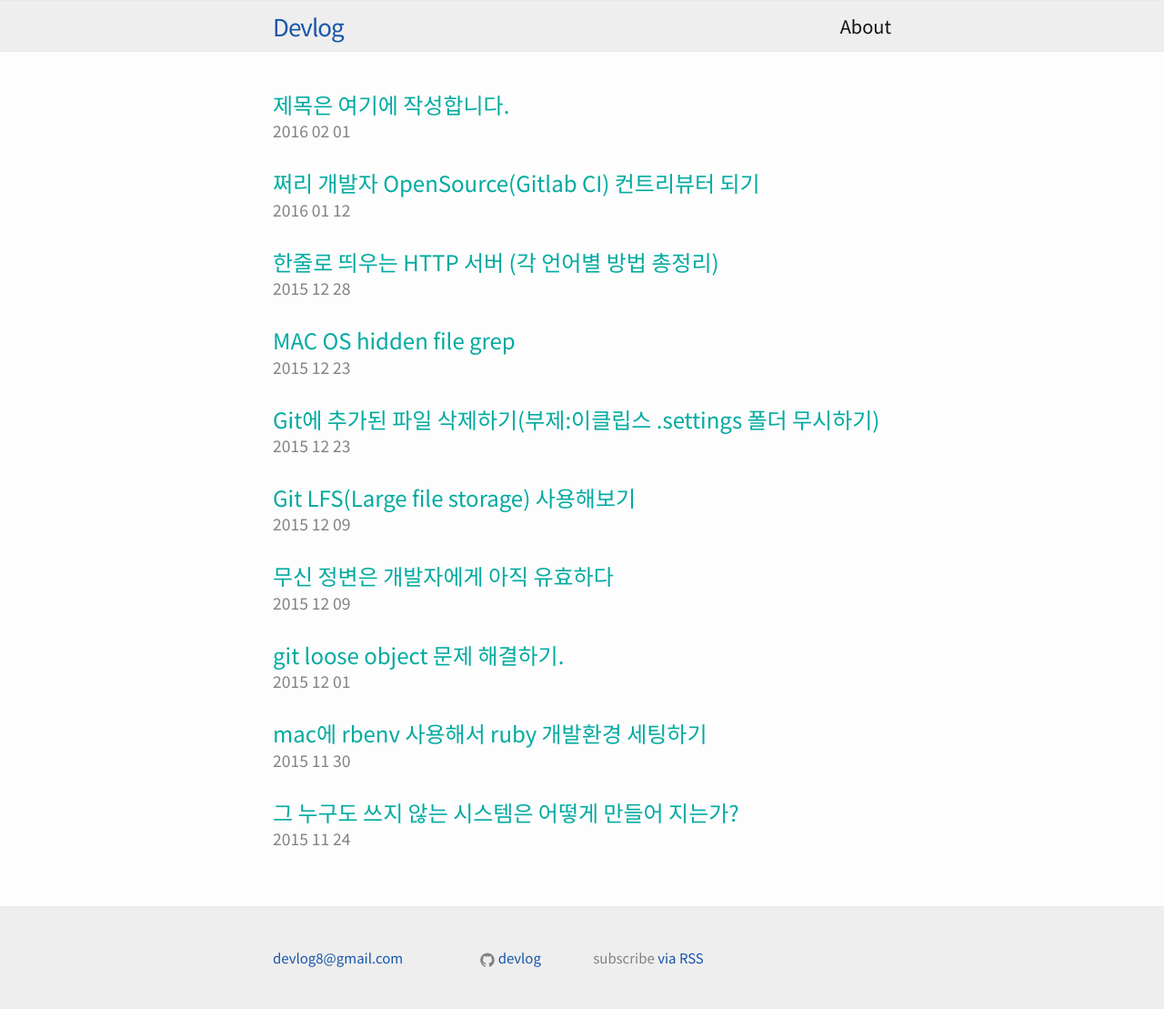
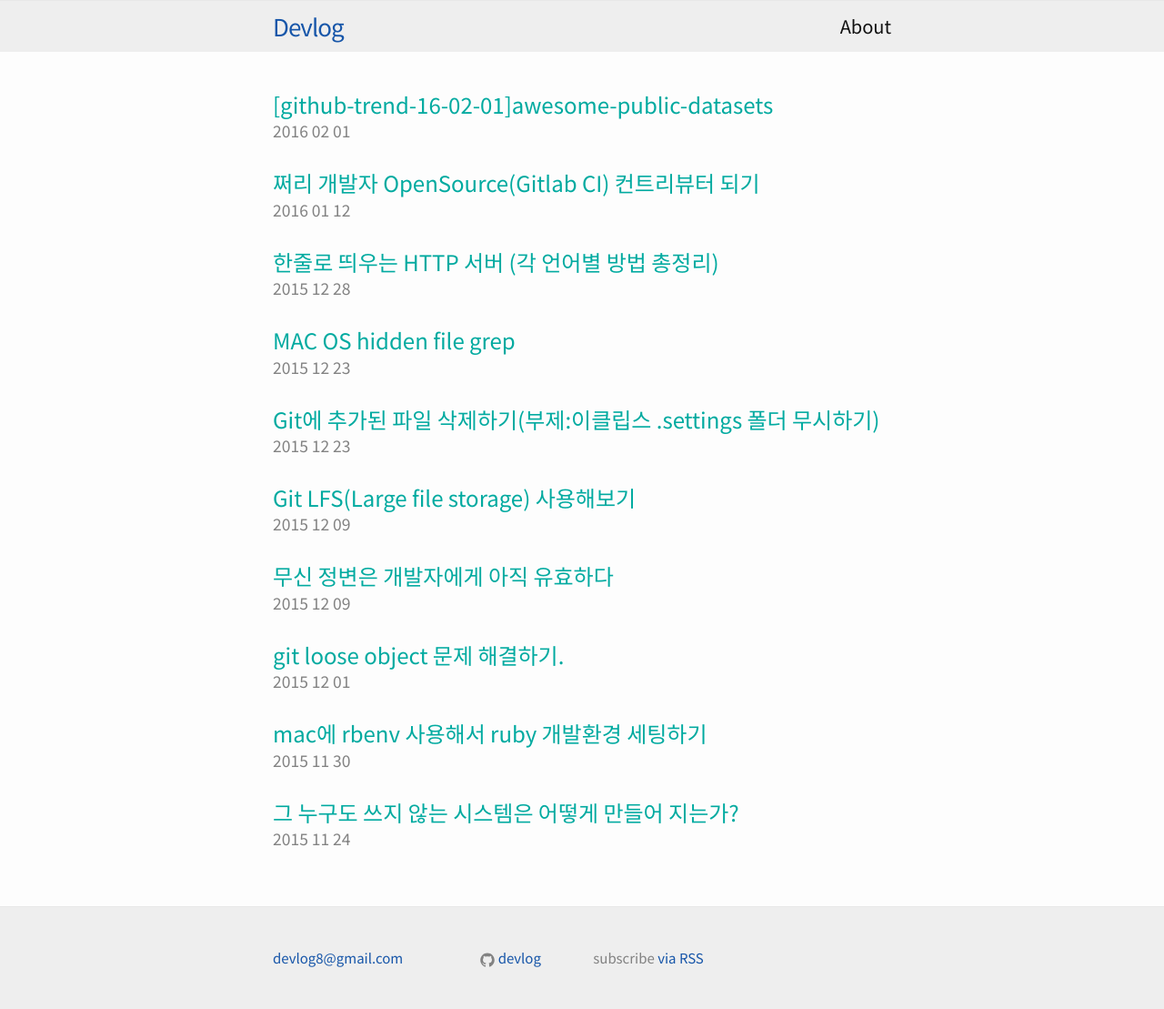
Before and after one commit to devlog/devlog.github.io, a Jekyll site: the page built from index.html, in a window 1280 px wide. Shown: the whole page at 91% size. Built offline with Jekyll 4.4.1, drawn with Linux system fonts in a browser that asks for light colours; Markdown is read by kramdown in place of the engine named in the settings.

Commit message:
change alignmant

```diff
--- a/_posts/2016-02-01-[github-trend-16-02-01]awesome-public-datasets.md
+++ b/_posts/2016-02-01-[github-trend-16-02-01]awesome-public-datasets.md
@@ -1,25 +1,31 @@
 ---
 layout: post
-title:  "제목은 여기에 작성합니다."
+title:  "[github-trend-16-02-01]awesome-public-datasets"
 author: "keen"
 date:   2016-02-01
 categories: github-trend
 ---
 
-## 여기서 부터는 마크다운 문법으로 작성하시면 됩니다.
+## 요약 : 공공 데이타의 awesome 시리즈.
 
-요약 : 공공 데이타의 awesome 시리즈.
+
+
 ![이미지1](http://41.media.tumblr.com/3b417f5ed0924e0fdf719573304d8cce/tumblr_inline_o1w273q9tp1tdsvyj_1280.png)
 
 awesome으로 시작하는 깃헙의 프로젝트들은 대게 링크들의 집합인데요.
+
 2월 1일 하루 동안 가장 많은 별을 받은 프로젝트는 awesome-public-datasets 입니다.
 
 링크 : https://github.com/caesar0301/awesome-public-datasets
 
 개발자 caesar0301 은 그간 이렇게 많은 스타는 처음일 듯하네요.( repo 추적 결과)
+
 농업 분야 부터, GIS 데이타 까지 상당히 많은 공공데이타들의 링크들이 빼곡히 모여 있습니다.
+
 제가 재미있게 본 부분은 ImageProcessing의 ‘10k US Adult Faces Database’ 네요.
+
 ![이미지2](http://41.media.tumblr.com/f0a1ecf10b9b6c6540f9307e844bf08a/tumblr_inline_o1w1uoFiEj1tdsvyj_540.png)
+
 링크 : http://wilmabainbridge.com/facememorability2.html
 
 성인 얼굴 1만개를 모아둔 거니, 기본적인 얼굴인식 알고리즘을 만들 때에는 유용할 거 같습니다.
```
